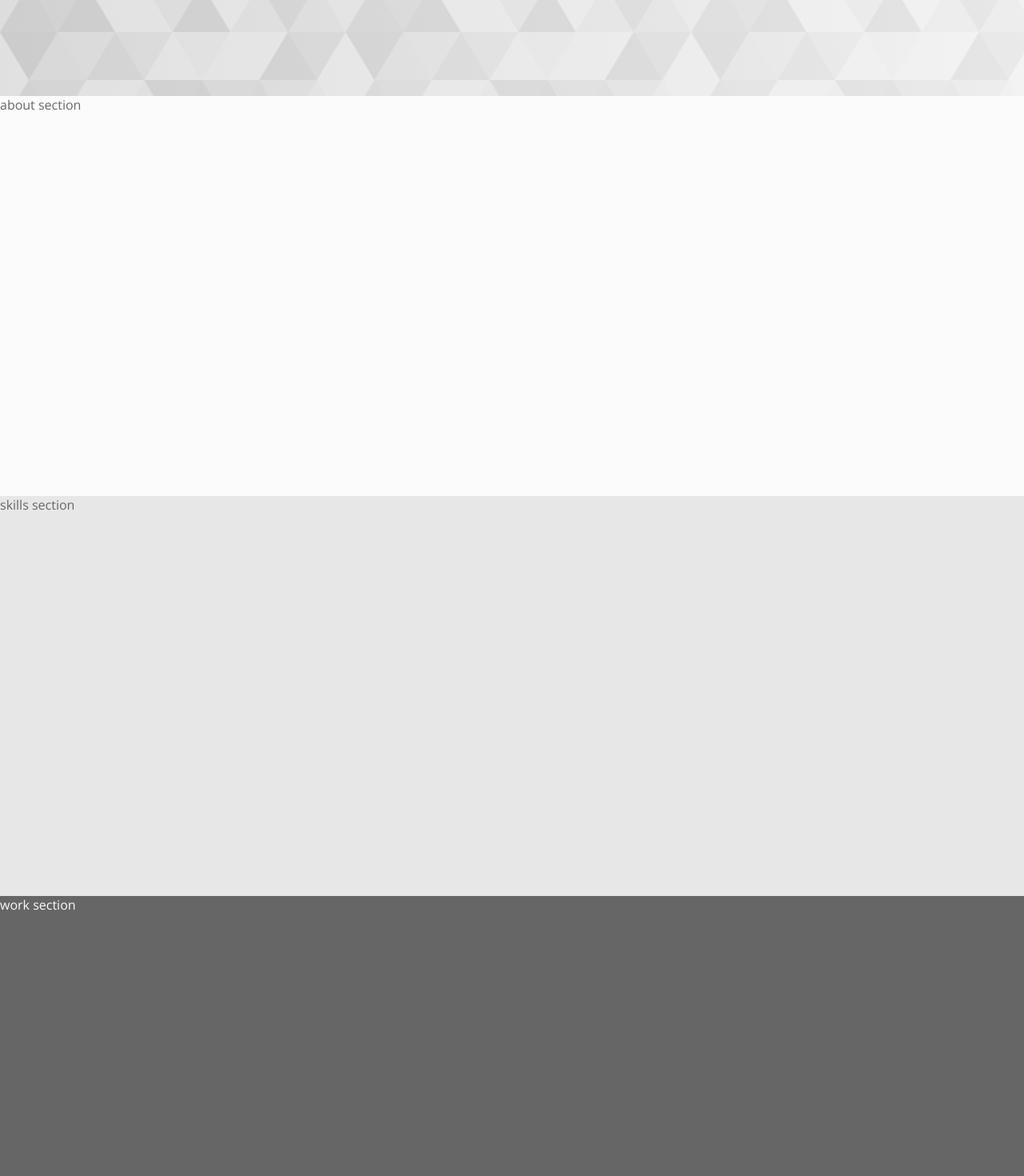
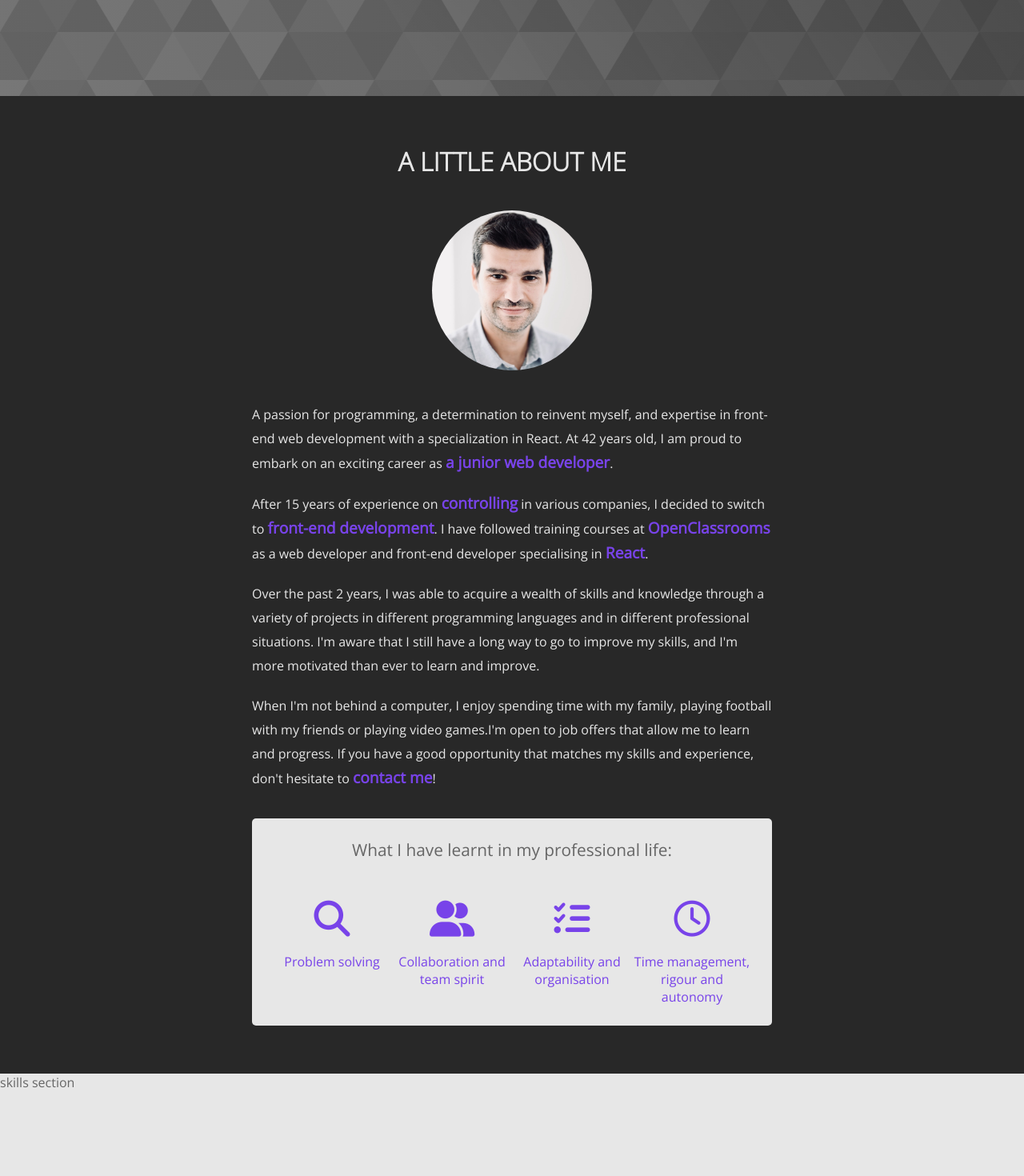
Before and after one commit to danielgonzalez0/20230701-portfolio, a React (Create React App) app: page / in a window 1280 px wide. Shown: the part 680-2150 px from the top of the page at 80% size. Built offline with nearby package versions, Linux system fonts and the light colour scheme.

Commit message:
feat: create about section

```diff
--- a/src/components/header/_header.scss
+++ b/src/components/header/_header.scss
@@ -1,20 +1,23 @@
-#light header{
+#light header {
   background-color: $white2;
-  a{
+    box-shadow: -12px 2px 20px 0px $grey2;
+  a {
     color: $grey2;
   }
 }
-#dark header{
-  background-color: $black3;
+#dark header {
+  background-color: $black2;
+  box-shadow: -12px 2px 20px 0px $grey2;
+
   color: $white2;
-    a{
+  a {
     color: $white2;
   }
 }
 header {
-
   width: 100%;
   position: fixed;
+  z-index: 10;
   min-height: 70px;
   display: flex;
   align-items: center;
--- a/src/components/sections/about/About.jsx
+++ b/src/components/sections/about/About.jsx
@@ -1,7 +1,57 @@
 import React from 'react';
+import profilImg from '../../../assets/daniel.jpg';
+import { Trans, useTranslation } from 'react-i18next';
 
 const About = () => {
-  return <section id="about">about section</section>;
+  const { t } = useTranslation();
+  return (
+    <section id="about">
+      <div className="wrapper">
+        <h2>A little about me</h2>
+        <div className="about-profil">
+          <img src={profilImg} alt="potrait" />
+        </div>
+        <div className="about-description">
+          <Trans t={t}>
+            <p>{t('about.part1')}</p>
+          </Trans>
+          <Trans t={t}>
+            <p>{t('about.part2')}</p>
+          </Trans>
+
+          <Trans t={t}>
+            <p>{t('about.part3')}</p>
+          </Trans>
+
+          <Trans t={t}>
+            <p>{t('about.part4')}</p>
+          </Trans>
+        </div>
+        <div className="about-soft">
+          <p>{t('about.part5')}</p>
+          <div className="about-soft-content">
+            <div className="about-soft-card">
+              <span className="fa-solid fa-magnifying-glass"></span>
+              <p>{t('about.part6')}</p>
+            </div>
+
+            <div className="about-soft-card">
+              <span className="fa-solid fa-user-group"></span>
+              <p>{t('about.part7')}</p>
+            </div>
+            <div className="about-soft-card">
+              <span className="fa-solid fa-list-check"></span>
+              <p>{t('about.part8')}</p>
+            </div>
+            <div className="about-soft-card">
+              <span className="fa-regular fa-clock"></span>
+              <p>{t('about.part9')}</p>
+            </div>
+          </div>
+        </div>
+      </div>
+    </section>
+  );
 };
 
 export default About;
--- a/src/components/sections/about/_about.scss
+++ b/src/components/sections/about/_about.scss
@@ -1,4 +1,80 @@
+#light #about {
+  background-color: $white2;
+}
+
+#dark #about {
+  background-color: $black3;
+  color: $grey1;
+}
+
 #about {
   min-height: 500px;
-  background-color: $white2;
+  display: flex;
+
+  strong {
+    color: $violet;
+    font-size: 1.2rem;
+  }
+
+  .wrapper {
+    margin: 0 auto 60px;
+    flex-direction: column;
+    align-items: center;
+    justify-content: center;
+    max-width: 650px;
+    text-align: center;
+  }
 }
+h2 {
+  text-transform: uppercase;
+  margin: 60px 0 40px 0;
+  font-size: 2rem;
+  font-family: $font300;
+}
+
+.about-profil {
+  margin: 30px 0;
+  img {
+    display: block;
+    margin: 0 auto;
+    width: 200px;
+    height: 200px;
+    border-radius: 100px;
+  }
+}
+
+.about-description {
+  text-align: left;
+  margin: 25px 0;
+  p {
+    padding: 10px 0;
+    line-height: 30px;
+  }
+}
+.about-soft {
+  background-color: $grey1;
+  border-radius: 5px;
+  padding: 25px;
+  p:first-child {
+    margin-bottom: 30px;
+    font-size: 1.3rem;
+    color: $grey2;
+  }
+}
+
+.about-soft-content {
+  display: flex;
+  justify-content: center;
+  flex-wrap: wrap;
+  color: $violet;
+  span {
+    display: block;
+    font-size: 45px;
+    margin: 20px 0;
+    width: 100%;
+  }
+}
+
+.about-soft-card {
+  width: 150px;
+}
--- a/src/components/sections/intro/_intro.scss
+++ b/src/components/sections/intro/_intro.scss
@@ -44,10 +44,10 @@
     &:after {
       position: absolute;
       content: '';
-      top: 50%;
+      top: 38%;
       left: 50%;
       width: 110%;
-      transform: translateX(-50%) scaleX(0);
+      transform: translate(-50%) scaleX(0);
       transform-origin: center;
       opacity: 0;
       animation-name: revealSpan;
--- a/src/redux/status.slice.js
+++ b/src/redux/status.slice.js
@@ -3,7 +3,7 @@ import { createSlice } from '@reduxjs/toolkit';
 export const statusSlice = createSlice({
   name: 'status',
   initialState: {
-    isDarkMode: 'light',
+    isDarkMode: 'dark',
     language: 'en',
   },
   reducers: {
--- a/src/utils/translationsEN.json
+++ b/src/utils/translationsEN.json
@@ -5,5 +5,16 @@
       "part1": "A junior Frontend Developer focused on React",
       "part2": "motivated to build the interface of your web applications"
     }
+  },
+  "about": {
+    "part1": "A passion for programming, a determination to reinvent myself, and expertise in front-end web development with a specialization in React. At 42 years old, I am proud to embark on an exciting career as <strong>a junior web developer</strong>. ",
+    "part2": "After 15 years of experience on <strong>controlling</strong> in various companies, I decided to switch to <strong>front-end development</strong>. I have followed training courses at <strong>OpenClassrooms</strong> as a web developer and front-end developer specialising in <strong>React</strong>.",
+    "part3": "Over the past 2 years, I was able to acquire a wealth of skills and knowledge through a variety of projects in different programming languages and in different professional situations. I'm aware that I still have a long way to go to improve my skills, and I'm more motivated than ever to learn and improve.",
+    "part4": "When I'm not behind a computer, I enjoy spending time with my family, playing football with my friends or playing video games.I'm open to job offers that allow me to learn and progress. If you have a good opportunity that matches my skills and experience, don't hesitate to <strong>contact me</strong>!",
+    "part5": "What I have learnt in my professional life: ",
+    "part6": "Problem solving",
+    "part7": "Collaboration and team spirit",
+    "part8": "Adaptability and organisation",
+    "part9": "Time management, rigour and autonomy"
   }
 }
--- a/src/utils/translationsFR.json
+++ b/src/utils/translationsFR.json
@@ -1,9 +1,21 @@
 {
   "intro": {
-    "title": "Daniel Gonzalez",
+    "title": "Bonjour, moi c'est Daniel",
     "description": {
       "part1": "Un développeur Frontend junior axé sur React",
       "part2": "motivé à construire l'interface de vos applications web"
     }
+  },
+  "about":{
+    "part1":"Une passion pour la programmation, une détermination à se réinventer et une expertise dans le développement web front end avec une spécialisation en React. À 42 ans, je suis fier de me lancer dans une carrière passionnante en tant que <strong>développeur web junior</strong>.",
+    "part2":"Après 15 ans d'expérience en <strong>contrôle de gestion</strong> dans diverses grandes entreprises, j'ai décidé de me reconvertir dans <strong>le développement front-end</strong>. J'ai suivi des formations chez <strong>OpenClassrooms</strong> en tant que développeur web et développeur front-end spécialisé dans <strong>React</strong>.",
+    "part3":"Au cours des deux dernières années, j'ai pu acquérir de nombreuses compétences et connaissances à travers une variété de projets dans différents langages de programmation et dans différentes situations professionnelles. Conscient qu'il me reste encore beaucoup de chemin à parcourir pour améliorer mes compétences, je suis plus motivé que jamais pour apprendre et m'améliorer.",
+    "part4":"Lorsque je ne suis pas derrière un ordinateur, j'aime passer du temps avec ma famille, jouer au football avec mes amis ou jouer à des jeux vidéo. Si vous avez une bonne opportunité qui correspond à mes compétences et à mon expérience, n'hésitez pas à me <strong>contacter</strong> !",
+    "part5":"Ce que j'ai acquis durant ma vie professionnelle: ",
+    "part6":"Résolution de problèmes",
+    "part7":"Travail en collaboration et esprit d'équipe",
+    "part8":"Capacité d'adaptation et organisation",
+    "part9":"Gestion du temps, rigueur et autonomie"
+
   }
 }
```
